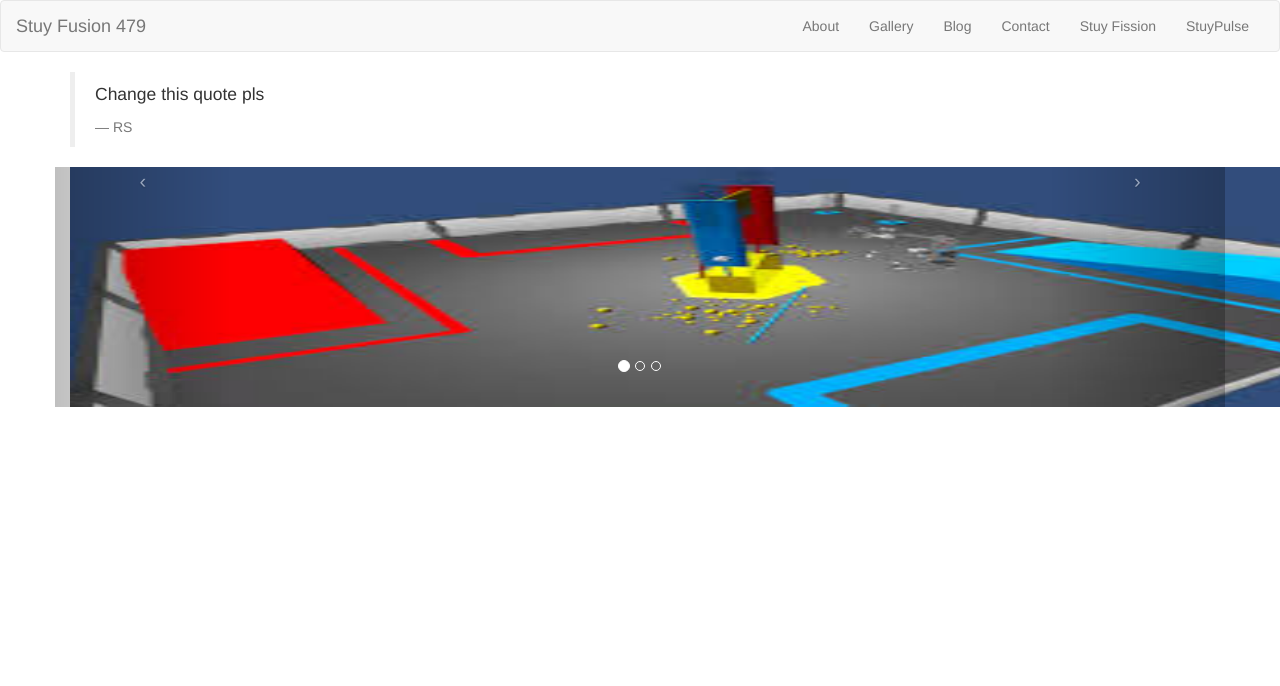
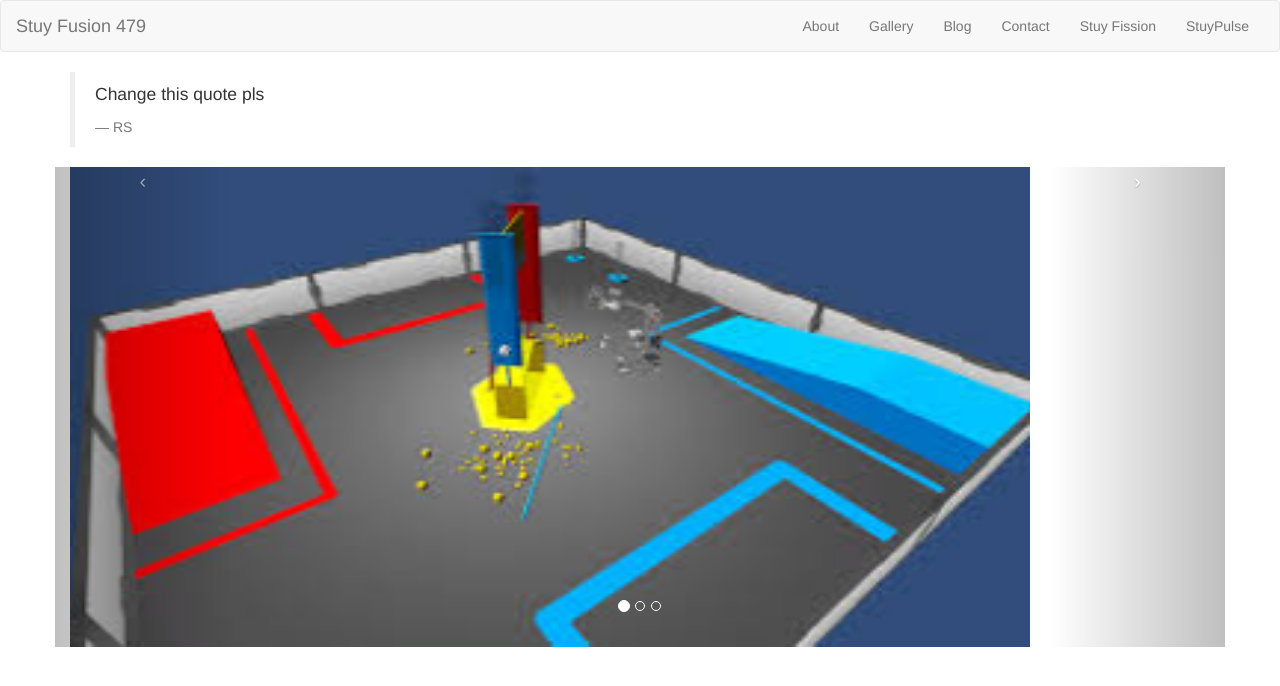
Before and after one commit to stuyfusion/stuyfusion.github.io, a Jekyll site: the page built from index.html, in a window 1280 px wide. Shown: the top 686 px of the page. Built offline with Jekyll 4.4.1, drawn with Linux system fonts in a browser that asks for light colours; nearby versions of some CDN libraries.

Commit message:
Update index.html

```diff
--- a/index.html
+++ b/index.html
@@ -18,10 +18,10 @@ layout: default
     <li data-target="#myCarousel" data-slide-to="2"></li>
   </ol>
   <!-- Items -->
-  <div class="carousel-inner" style="width:1440px;height:240px">
-    <div class="active item"><img src="images/image1.jpg"  alt="we totally do work" style="width:1440px;height:240px" align="middle" /></div>
-    <div class="item"><img  src="images/image2.jpg" alt="" style="width:1440px;height:240px"/></div>
-    <div class="item"><img  src="images/image3.jpg" alt="" style="width:1440px;height:240px" /></div>
+  <div class="carousel-inner" style="width:960px;height:480px">
+    <div class="active item"><img src="images/image1.jpg"  alt="we totally do work" style="width:960px;height:480px"  /></div>
+    <div class="item"><img  src="images/image2.jpg" alt="" style="width:960px;height:480px"/></div>
+    <div class="item"><img  src="images/image3.jpg" alt="" style="width:960px;height:480px" /></div>
   </div>
   <!-- Navigation -->
   <a class="carousel-control left" href="#myCarousel" data-slide="prev">&lsaquo;</a>
```
